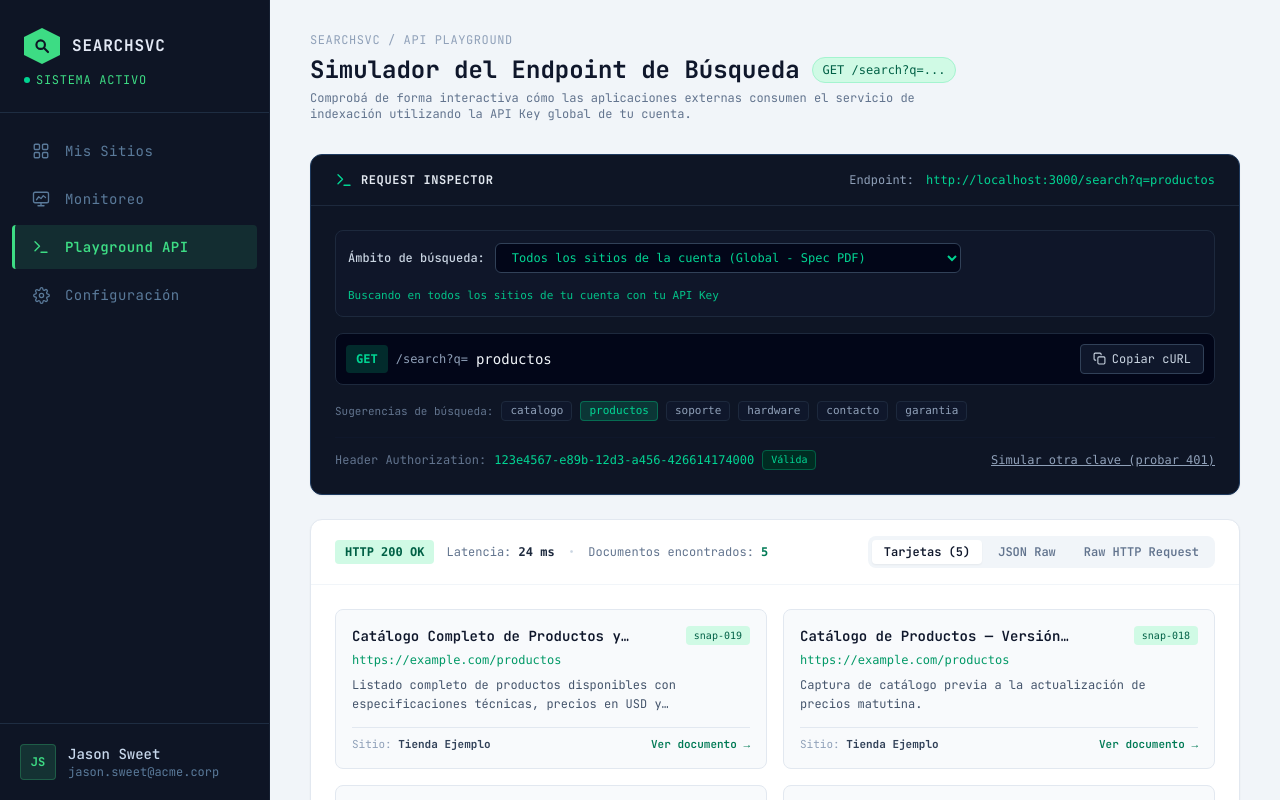
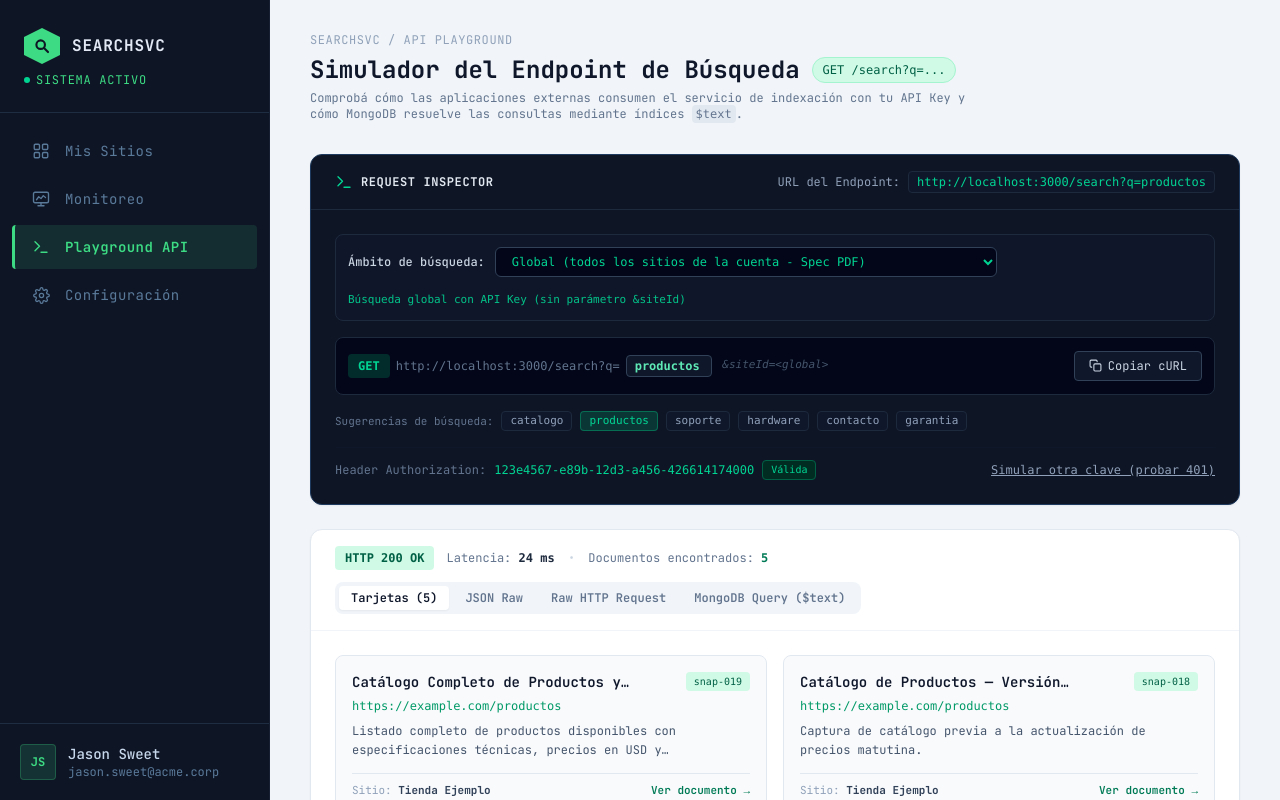
Before and after one commit to gasparfay/searchsvc, a Next.js app in the folder frontend/: page /playground in a window 1280 px wide. Built offline with nearby package versions, Linux system fonts and the light colour scheme.

Commit message:
feat(playground): display unified continuous URL with siteId, add MongoDB text search query tab, and optimize React hooks

```diff
--- a/frontend/src/app/playground/page.tsx
+++ b/frontend/src/app/playground/page.tsx
@@ -10,39 +10,49 @@ const PRESET_QUERIES = ["catalogo", "productos", "soporte", "hardware", "contact
 export default function PlaygroundPage() {
   const { account, documents, sites } = useApp();
 
-  const [query, setQuery] = useState(() => {
+  const [query, setQuery] = useState("productos");
+  const [selectedSiteId, setSelectedSiteId] = useState("all");
+  const [useCustomKey, setUseCustomKey] = useState(false);
+  const [customApiKey, setCustomApiKey] = useState(account.apiKey);
+  const [activeTab, setActiveTab] = useState<"cards" | "json" | "headers" | "mongo">("cards");
+  const [copiedJson, setCopiedJson] = useState(false);
+  const [copiedCurl, setCopiedCurl] = useState(false);
+  const [copiedMongo, setCopiedMongo] = useState(false);
+  const [activeLang, setActiveLang] = useState<"curl" | "fetch" | "python">("curl");
+
+  // Read initial query parameters on client mount (safe for Next.js SSR)
+  useEffect(() => {
     if (typeof window !== "undefined") {
       const sp = new URLSearchParams(window.location.search);
-      return sp.get("q") ?? "productos";
+      const qParam = sp.get("q");
+      const siteIdParam = sp.get("siteId");
+      if (qParam) setQuery(qParam);
+      if (siteIdParam) setSelectedSiteId(siteIdParam);
     }
-    return "productos";
-  });
-  const [selectedSiteId, setSelectedSiteId] = useState<string>(() => {
-    if (typeof window !== "undefined") {
-      const sp = new URLSearchParams(window.location.search);
-      return sp.get("siteId") ?? "all";
-    }
-    return "all";
-  });
-  const [useCustomKey, setUseCustomKey] = useState(false);
-  const [customApiKey, setCustomApiKey] = useState(account.apiKey);
-  const [activeTab, setActiveTab] = useState<"cards" | "json" | "headers">("cards");
-  const [copiedJson, setCopiedJson] = useState(false);
-  const [copiedCurl, setCopiedCurl] = useState(false);
-  const [activeLang, setActiveLang] = useState<"curl" | "fetch" | "python">("curl");
+  }, []);
 
-  // Synchronize browser's actual address bar with query parameters
-  useEffect(() => {
+  // Update browser URL on explicit user interactions without re-render cascades
+  const updateUrl = (newQuery: string, newSiteId: string) => {
     if (typeof window !== "undefined") {
       const params = new URLSearchParams();
-      if (query.trim()) params.set("q", query.trim());
-      if (selectedSiteId !== "all") params.set("siteId", selectedSiteId);
-      const newRelativePath = `${window.location.pathname}${params.toString() ? `?${params.toString()}` : ""}`;
-      window.history.replaceState(null, "", newRelativePath);
+      if (newQuery.trim()) params.set("q", newQuery.trim());
+      if (newSiteId !== "all") params.set("siteId", newSiteId);
+      const qs = params.toString() ? `?${params.toString()}` : "";
+      window.history.replaceState(null, "", `${window.location.pathname}${qs}`);
     }
-  }, [query, selectedSiteId]);
+  };
 
-  // Effective key being sent
+  const handleQueryChange = (val: string) => {
+    setQuery(val);
+    updateUrl(val, selectedSiteId);
+  };
+
+  const handleSiteChange = (val: string) => {
+    setSelectedSiteId(val);
+    updateUrl(query, val);
+  };
+
+  // Effective authorization key
   const currentKey = useCustomKey ? customApiKey : account.apiKey;
   const isAuthorized = Boolean(currentKey && currentKey.trim() === account.apiKey);
 
@@ -53,6 +63,9 @@ export default function PlaygroundPage() {
     if (selectedSiteId !== "all") params.set("siteId", selectedSiteId);
     return params.toString() ? `?${params.toString()}` : "";
   }, [query, selectedSiteId]);
+
+  // Full URL display
+  const fullEndpointUrl = `http://localhost:3000/search${endpointQueryString}`;
 
   // Simulated search results across indexed documents
   const searchResults = useMemo(() => {
@@ -103,6 +116,25 @@ export default function PlaygroundPage() {
     return JSON.stringify(formattedResults, null, 2);
   }, [isAuthorized, formattedResults]);
 
+  // MongoDB $text query representation according to Search Service spec
+  const mongoQueryString = useMemo(() => {
+    const filter: Record<string, unknown> = {
+      accountId: account._id,
+    };
+    if (selectedSiteId !== "all") {
+      filter.siteId = selectedSiteId;
+    }
+    filter.$text = { $search: query.trim() || "..." };
+
+    return `// Consulta ejecutada en MongoDB con índice de texto ($text)
+// Especificación Search Service Spec (PDF)
+//
+// Índice requerido en MongoDB:
+// db.documents.createIndex({ name: "text", description: "text", content: "text" });
+
+db.documents.find(${JSON.stringify(filter, null, 2)});`;
+  }, [account._id, selectedSiteId, query]);
+
   const copyToClipboard = async (text: string) => {
     let success = false;
     if (typeof navigator !== "undefined" && navigator.clipboard && navigator.clipboard.writeText) {
@@ -110,7 +142,7 @@ export default function PlaygroundPage() {
         await navigator.clipboard.writeText(text);
         success = true;
       } catch {
-        // fallback below
+        // continue
       }
     }
     if (!success && typeof document !== "undefined") {
@@ -141,10 +173,16 @@ export default function PlaygroundPage() {
   }
 
   async function handleCopyCurl() {
-    const curl = `curl -X GET "http://localhost:3000/search${endpointQueryString}" \\\n  -H "Authorization: ${currentKey}" \\\n  -H "Accept: application/json"`;
+    const curl = `curl -X GET "${fullEndpointUrl}" \\\n  -H "Authorization: ${currentKey}" \\\n  -H "Accept: application/json"`;
     await copyToClipboard(curl);
     setCopiedCurl(true);
     setTimeout(() => setCopiedCurl(false), 2000);
+  }
+
+  async function handleCopyMongo() {
+    await copyToClipboard(mongoQueryString);
+    setCopiedMongo(true);
+    setTimeout(() => setCopiedMongo(false), 2000);
   }
 
   return (
@@ -164,13 +202,13 @@ export default function PlaygroundPage() {
             </span>
           </div>
           <p className="text-xs text-slate-500 mt-1 max-w-2xl">
-            Comprobá de forma interactiva cómo las aplicaciones externas consumen el servicio de indexación utilizando la API Key global de tu cuenta.
+            Comprobá cómo las aplicaciones externas consumen el servicio de indexación con tu API Key y cómo MongoDB resuelve las consultas mediante índices <code className="bg-slate-200 px-1 py-0.5 rounded font-mono">$text</code>.
           </p>
         </div>
 
         {/* Panel 1: Barra de Petición HTTP */}
         <div className="rounded-xl overflow-hidden shadow-xs mb-6 bg-[#0e1525] border border-[#1e3a5f]">
-          <div className="px-6 py-4 flex items-center justify-between border-b border-slate-800">
+          <div className="px-6 py-4 flex items-center justify-between border-b border-slate-800 flex-wrap gap-2">
             <div className="flex items-center gap-2">
               <span className="text-emerald-400">
                 <IconPlayground />
@@ -179,9 +217,11 @@ export default function PlaygroundPage() {
                 REQUEST INSPECTOR
               </span>
             </div>
-            <div className="flex items-center gap-3 text-xs">
-              <span className="text-slate-400">Endpoint:</span>
-              <span className="font-mono text-emerald-400">http://localhost:3000/search{endpointQueryString}</span>
+            <div className="flex items-center gap-2 text-xs">
+              <span className="text-slate-400">URL del Endpoint:</span>
+              <span className="font-mono text-emerald-400 bg-slate-900 px-2 py-0.5 rounded border border-slate-800">
+                {fullEndpointUrl}
+              </span>
             </div>
           </div>
 
@@ -192,51 +232,57 @@ export default function PlaygroundPage() {
                 <span className="text-slate-300 font-medium">Ámbito de búsqueda:</span>
                 <select
                   value={selectedSiteId}
-                  onChange={(e) => setSelectedSiteId(e.target.value)}
+                  onChange={(e) => handleSiteChange(e.target.value)}
                   className="bg-slate-950 border border-slate-700 text-emerald-400 text-xs rounded-md px-3 py-1.5 focus:outline-none focus:border-emerald-500 font-mono cursor-pointer"
                 >
-                  <option value="all">Todos los sitios de la cuenta (Global - Spec PDF)</option>
+                  <option value="all">Global (todos los sitios de la cuenta - Spec PDF)</option>
                   {sites.map((s) => (
                     <option key={s._id} value={s._id}>
-                      Filtrar solo: {s.name} ({s._id})
+                      Filtrar por sitio: {s.name} ({s._id})
                     </option>
                   ))}
                 </select>
               </div>
               <div className="text-[11px] text-slate-400 font-mono">
                 {selectedSiteId === "all" ? (
-                  <span className="text-emerald-400/90">Buscando en todos los sitios de tu cuenta con tu API Key</span>
+                  <span className="text-emerald-400/90">Búsqueda global con API Key (sin parámetro &siteId)</span>
                 ) : (
-                  <span>Filtro activo: <code className="text-emerald-400">&amp;siteId={selectedSiteId}</code></span>
+                  <span>Filtro activo en URL: <code className="text-emerald-400 font-bold">&amp;siteId={selectedSiteId}</code></span>
                 )}
               </div>
             </div>
 
-            {/* Input de URL con método GET */}
-            <div className="flex items-center gap-2 bg-slate-950 p-2.5 rounded-lg border border-slate-800 flex-wrap sm:flex-nowrap">
-              <span className="px-2.5 py-1.5 rounded bg-emerald-500/20 text-emerald-400 text-xs font-bold font-mono shrink-0">
+            {/* Barra de URL Unificada y Continua (GET) */}
+            <div className="bg-slate-950 p-3 rounded-lg border border-slate-800 flex items-center justify-between gap-3 flex-wrap">
+              <div className="flex items-center gap-1.5 flex-1 min-w-0 font-mono text-xs overflow-x-auto py-1">
+                <span className="px-2.5 py-1 rounded bg-emerald-500/20 text-emerald-400 font-bold shrink-0">
                   GET
                 </span>
-              <span className="text-xs text-slate-400 font-mono shrink-0">
-                /search?q=
-              </span>
+                <span className="text-slate-500 shrink-0">http://localhost:3000/search?q=</span>
                 <input
                   type="text"
                   value={query}
-                onChange={(e) => setQuery(e.target.value)}
+                  onChange={(e) => handleQueryChange(e.target.value)}
                   placeholder="palabras-clave"
-                className="flex-1 min-w-[120px] bg-transparent text-sm text-slate-100 font-mono focus:outline-none placeholder-slate-600"
+                  className="bg-slate-900 text-emerald-300 font-mono font-bold focus:outline-none px-2 py-0.5 rounded border border-slate-700 focus:border-emerald-500 shrink-0"
+                  style={{ width: `${Math.max(query.length + 2, 12)}ch` }}
                 />
-              {selectedSiteId !== "all" && (
-                <span className="text-xs font-mono px-2 py-1 rounded bg-emerald-950/80 text-emerald-400 border border-emerald-800/80 shrink-0">
+                {selectedSiteId !== "all" ? (
+                  <span className="text-emerald-400 font-bold bg-emerald-950 px-2 py-0.5 rounded border border-emerald-700 shrink-0">
                     &amp;siteId={selectedSiteId}
                   </span>
+                ) : (
+                  <span className="text-slate-600 text-[11px] italic ml-1 shrink-0">
+                    &amp;siteId=&lt;global&gt;
+                  </span>
                 )}
+              </div>
+
               <button
                 type="button"
                 onClick={handleCopyCurl}
                 title="Copiar comando cURL equivalente"
-                className="px-3 py-1.5 text-xs rounded bg-slate-900 border border-slate-700 text-slate-300 hover:text-white transition-colors flex items-center gap-1.5 shrink-0 cursor-pointer hover:bg-slate-800"
+                className="px-3.5 py-1.5 text-xs rounded bg-slate-900 border border-slate-700 text-slate-300 hover:text-white transition-colors flex items-center gap-1.5 shrink-0 cursor-pointer hover:bg-slate-800"
               >
                 {copiedCurl ? <IconCheck /> : <IconCopy />}
                 <span>{copiedCurl ? "Copiado" : "Copiar cURL"}</span>
@@ -250,8 +296,8 @@ export default function PlaygroundPage() {
                 <button
                   key={preset}
                   type="button"
-                  onClick={() => setQuery(preset)}
-                  className={`px-2 py-0.5 rounded text-[11px] font-mono transition-colors ${
+                  onClick={() => handleQueryChange(preset)}
+                  className={`px-2 py-0.5 rounded text-[11px] font-mono transition-colors cursor-pointer ${
                     query === preset
                       ? "bg-emerald-500/20 text-emerald-400 border border-emerald-500/40"
                       : "bg-slate-900 text-slate-400 hover:text-slate-200 border border-slate-800"
@@ -346,6 +392,15 @@ export default function PlaygroundPage() {
               >
                 Raw HTTP Request
               </button>
+              <button
+                type="button"
+                onClick={() => setActiveTab("mongo")}
+                className={`px-3 py-1 text-xs font-semibold rounded transition-colors cursor-pointer ${
+                  activeTab === "mongo" ? "bg-white text-emerald-800 font-bold shadow-xs border border-emerald-200" : "text-slate-500 hover:text-slate-800"
+                }`}
+              >
+                MongoDB Query ($text)
+              </button>
             </div>
           </div>
 
@@ -373,7 +428,8 @@ export default function PlaygroundPage() {
                       </div>
                     ) : (
                       <>
-                        No se encontraron documentos indexados que contengan &quot;<span className="text-slate-700 font-medium">{query}</span>&quot;.
+                        No se encontraron documentos indexados que contengan &quot;<span className="text-slate-700 font-medium">{query}</span>&quot;
+                        {selectedSiteId !== "all" && ` en el sitio seleccionado (${selectedSiteId})`}.
                         <div className="mt-2 text-slate-500">
                           Probá buscando términos como <code className="bg-slate-100 px-1 py-0.5 rounded font-mono">catalogo</code>, <code className="bg-slate-100 px-1 py-0.5 rounded font-mono">productos</code> o <code className="bg-slate-100 px-1 py-0.5 rounded font-mono">soporte</code>.
                         </div>
@@ -447,7 +503,7 @@ export default function PlaygroundPage() {
             {activeTab === "headers" && (
               <div>
                 <span className="text-xs font-mono text-slate-400 block mb-2">
-                  Petición HTTP en formato estándar:
+                  Petición HTTP en formato estándar (Search Service Spec):
                 </span>
                 <pre className="p-4 rounded-lg bg-slate-950 text-emerald-400 font-mono text-xs overflow-x-auto leading-relaxed border border-slate-900">
 {`GET /search${endpointQueryString} HTTP/1.1
@@ -456,6 +512,30 @@ Authorization: ${currentKey}
 Accept: application/json
 User-Agent: SearchServiceClient/1.0`}
                 </pre>
+              </div>
+            )}
+
+            {activeTab === "mongo" && (
+              <div>
+                <div className="flex items-center justify-between mb-2">
+                  <span className="text-xs font-mono text-slate-500">
+                    Sintaxis de consulta MongoDB con índice de texto ($text):
+                  </span>
+                  <button
+                    type="button"
+                    onClick={handleCopyMongo}
+                    className="px-3 py-1 text-xs rounded bg-slate-100 hover:bg-slate-200 text-slate-700 transition-colors flex items-center gap-1.5 font-mono cursor-pointer"
+                  >
+                    {copiedMongo ? <IconCheck /> : <IconCopy />}
+                    <span>{copiedMongo ? "Copiado" : "Copiar Consulta"}</span>
+                  </button>
+                </div>
+                <pre className="p-4 rounded-lg bg-slate-950 text-emerald-300 font-mono text-xs overflow-x-auto max-h-96 leading-relaxed border border-slate-900 select-all">
+                  {mongoQueryString}
+                </pre>
+                <div className="mt-3 p-3 rounded-lg bg-slate-50 border border-slate-200 text-xs text-slate-600">
+                  <span className="font-bold text-slate-800">Nota del enunciado (Search Service Spec):</span> En MongoDB, el operador <code className="bg-slate-200 px-1 py-0.5 rounded font-mono font-bold">$text</code> permite búsquedas de texto indexadas con tokenización y stemming sobre los campos indexados (`name`, `description`, `content`), filtrando además por la cuenta del usuario (`accountId`) y opcionalmente por el sitio (`siteId`).
+                </div>
               </div>
             )}
           </div>
@@ -489,8 +569,8 @@ User-Agent: SearchServiceClient/1.0`}
           </div>
 
           <pre className="p-4 rounded-lg bg-slate-950 text-slate-200 font-mono text-xs overflow-x-auto leading-relaxed border border-slate-900">
-            {activeLang === "curl" && `curl -H "Authorization: ${currentKey}" \\\n  "http://localhost:3000/search${endpointQueryString}"`}
-            {activeLang === "fetch" && `const response = await fetch("http://localhost:3000/search${endpointQueryString}", {\n  headers: {\n    "Authorization": "${currentKey}",\n    "Accept": "application/json"\n  }\n});\nconst documents = await response.json();\nconsole.log(documents);`}
+            {activeLang === "curl" && `curl -H "Authorization: ${currentKey}" \\\n  "${fullEndpointUrl}"`}
+            {activeLang === "fetch" && `const response = await fetch("${fullEndpointUrl}", {\n  headers: {\n    "Authorization": "${currentKey}",\n    "Accept": "application/json"\n  }\n});\nconst documents = await response.json();\nconsole.log(documents);`}
             {activeLang === "python" && `import requests\n\nurl = "http://localhost:3000/search"\nparams = ${JSON.stringify(Object.fromEntries(new URLSearchParams(endpointQueryString.replace(/^\?/, ""))))}\nheaders = {"Authorization": "${currentKey}"}\n\nresponse = requests.get(url, params=params, headers=headers)\ndocuments = response.json()\nprint(documents)`}
           </pre>
         </div>
```
Lines whose indentation alone changed are shown as unchanged.
